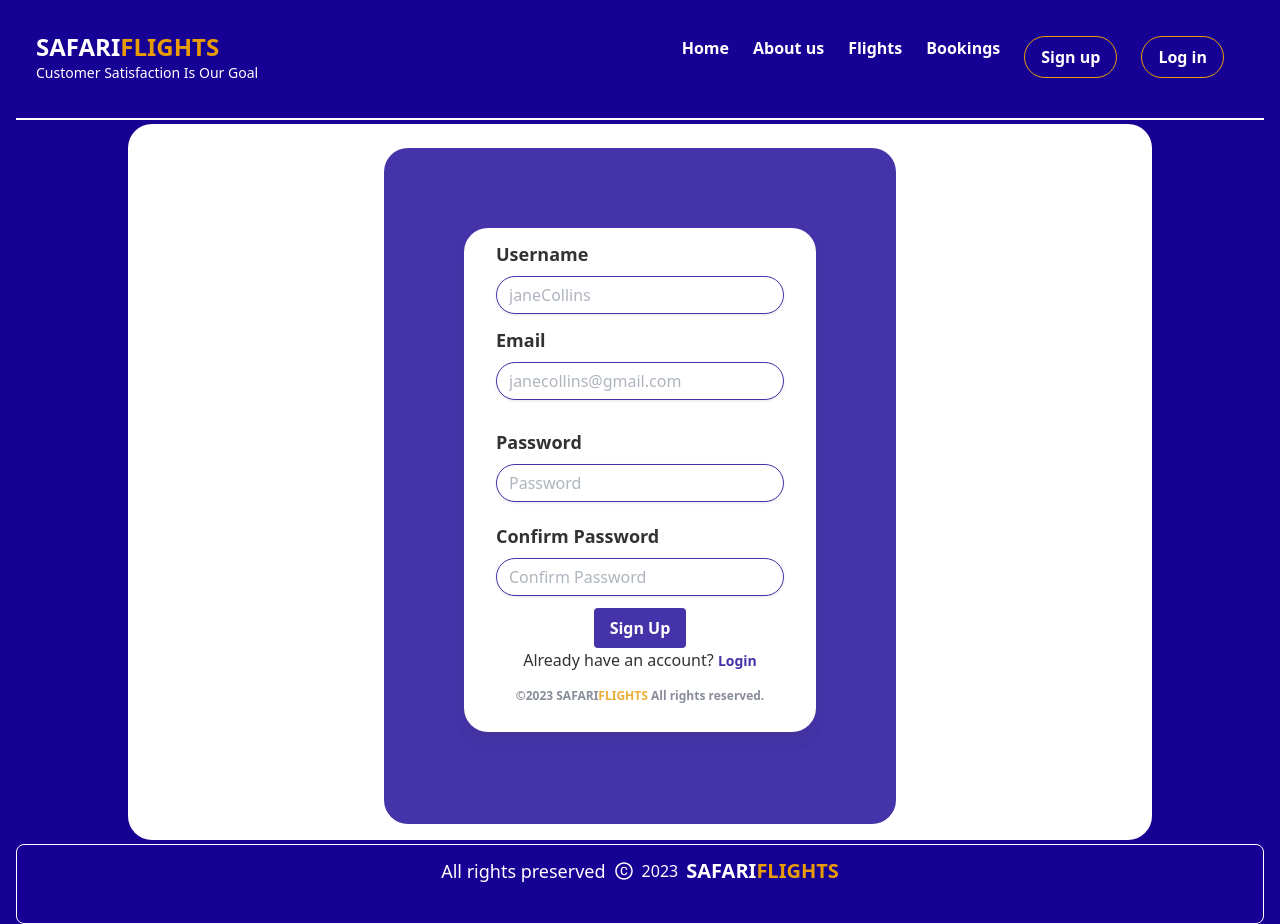
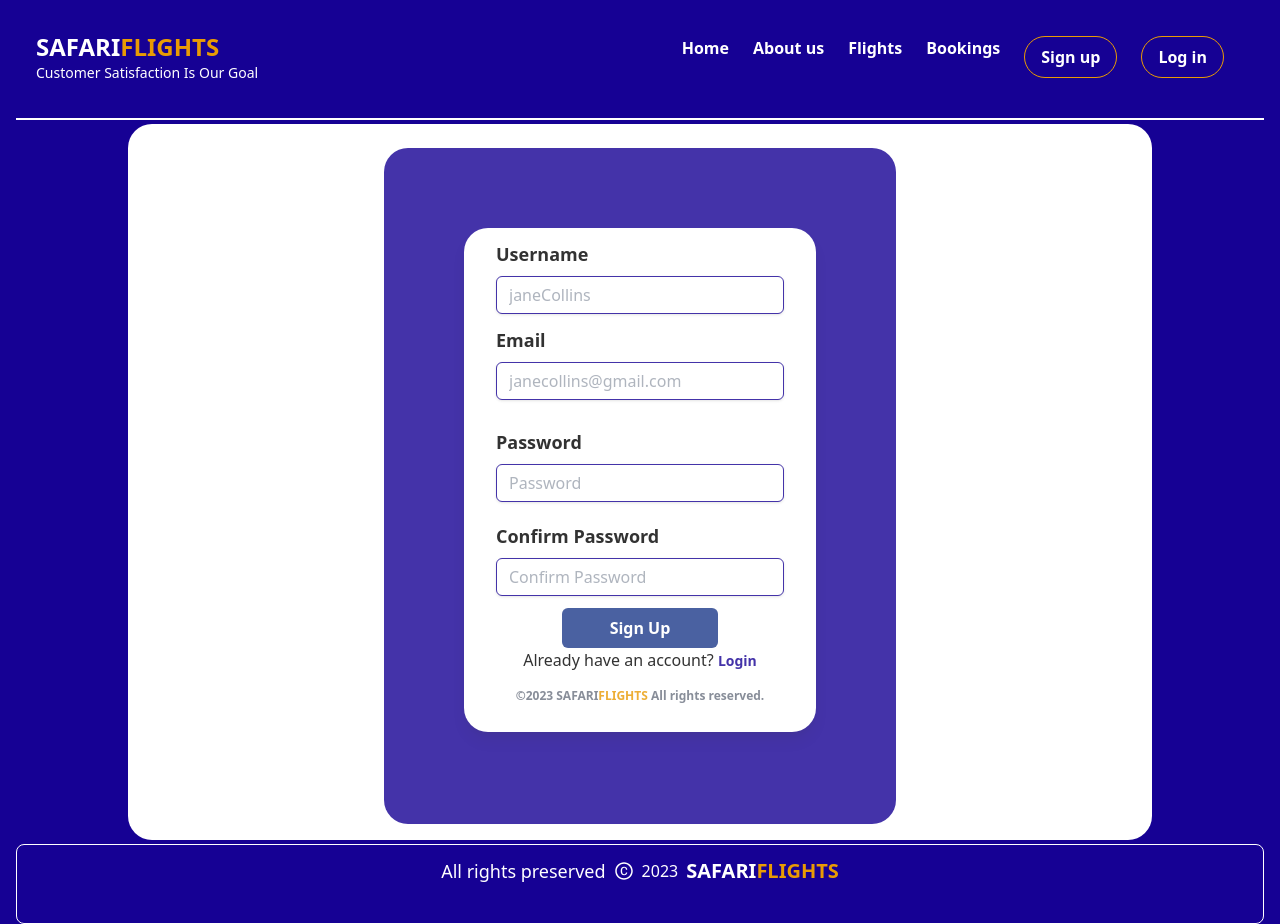
Before and after one commit to DANNJUGUNA/safariflights, a React (Create React App) app in the folder client/: page /signup in a window 1280 px wide. Built offline with nearby package versions, Linux system fonts and the light colour scheme.

Commit message:
update flight login and signup pages

```diff
--- a/client/src/pages/Flight.jsx
+++ b/client/src/pages/Flight.jsx
@@ -44,12 +44,8 @@ function Flight ({ from, destination, departure, duration, cost }) {
             <p className="text-lg font-bold text-green-600">${cost}</p>
             <button className="bg-blue-600 text-white px-4 py-2 rounded-md hover:bg-blue-700">Book Now</button>
           </div>
-
-
         </div>
       </div>
     );
-
-
 }
 export default Flight
--- a/client/src/pages/Login.jsx
+++ b/client/src/pages/Login.jsx
@@ -10,11 +10,11 @@ const Login = () => {
         <form className='bg-white shadow-md rounded-3xl px-8 pt-6 pb-6 mb-4 w-full'>
           <div className="mb-4">
             <label htmlFor="username" className="block text-black text-lg font-bold mb-2">Username</label>
-            <input type="text" className="shadow appearance-none border border-[#160194] outline-none rounded-3xl w-full py-2 px-3 text-black leading-tight focus:outile-none focus:shadow-outline" placeholder='Username' />
+            <input type="text" className="shadow appearance-none border border-[#160194] outline-none rounded-md w-full py-2 px-3 text-black leading-tight focus:outile-none focus:shadow-outline" placeholder='Username' />
           </div>
           <div className="mb-3 mt-4">
             <label htmlFor="password" className="block text-black text-lg font-bold mb-2">Password</label>
-            <input type="password" className="shadow  outline-none appearance-none border border-[#160194] rounded-3xl w-full py-2 px-3 text-black mb-3  focus:outline-none focus:shadow-outline"  placeholder=' password'/>
+            <input type="password" className="shadow  outline-none appearance-none border border-[#160194] rounded-md w-full py-2 px-3 text-black mb-3  focus:outline-none focus:shadow-outline"  placeholder=' password'/>
             {/* <p className="text-red-500 text-xs italic">Please enter your password</p> */}
           </div>
           <div className="flex items-center flex-col">
--- a/client/src/pages/Signup.jsx
+++ b/client/src/pages/Signup.jsx
@@ -1,4 +1,5 @@
 import React from 'react'
+import { Link } from 'react-router-dom'
 
 const Login = () => {
   return (
@@ -7,27 +8,27 @@ const Login = () => {
         <form className='bg-white shadow-lg  rounded-3xl px-8 pt-3 pb-3 mb-3 w-full'>
           <div >
             <label htmlFor="username" className="block text-black text-lg font-bold mb-2">Username</label>
-            <input type="text" className="shadow appearance-none border border-[#160194] rounded-3xl w-full py-2 px-3 text-black mb-3 leading-tight focus:outline-none focus:shadow-outline" placeholder='janeCollins' />
+            <input type="text" className="shadow appearance-none border border-[#160194] rounded-md w-full py-2 px-3 text-black mb-3 leading-tight focus:outline-none focus:shadow-outline" placeholder='janeCollins' />
           </div>
           <div >
             <label htmlFor="email" className="block text-black text-lg font-bold mb-2">Email</label>
-            <input type="email" className="shadow appearance-none border border-[#160194] rounded-3xl w-full py-2 px-3 text-black mb-3 leading-tight focus:outline-none focus:shadow-outline" placeholder='janecollins@gmail.com' />
+            <input type="email" className="shadow appearance-none border border-[#160194] rounded-md w-full py-2 px-3 text-black mb-3 leading-tight focus:outline-none focus:shadow-outline" placeholder='janecollins@gmail.com' />
           </div>
           <div/>
           <div className="mt-4">
             <label htmlFor="password" className="block text-back text-lg font-bold mb-2">Password</label>
-            <input type="password" className="shadow appearance-none border border-[#160194] rounded-3xl w-full py-2 px-3 text-black mb-3 leading-tight focus:outline-none focus:shadow-outline"  placeholder='Password'/>
+            <input type="password" className="shadow appearance-none border border-[#160194] rounded-md w-full py-2 px-3 text-black mb-3 leading-tight focus:outline-none focus:shadow-outline"  placeholder='Password'/>
           </div>
           <div className=" mt-2">
             <label htmlFor="password" className="block text-black text-lg font-bold mb-2">Confirm Password</label>
-            <input type="password" className="shadow appearance-none border border-[#160194] rounded-3xl w-full py-2 px-3 text-black mb-3 leading-tight focus:outline-none focus:shadow-outline" placeholder='Confirm Password' />
+            <input type="password" className="shadow appearance-none border border-[#160194] rounded-md w-full py-2 px-3 text-black mb-3 leading-tight focus:outline-none focus:shadow-outline" placeholder='Confirm Password' />
 
           </div>
           <div className="flex items-center flex-col">
-            <button type="button" className="bg-[#160194] hover:bg-blue-700 text-white font-bold py-2 px-4 rounded focus:outline-none focus:shadow-outline">Sign Up</button>
+            <button type="button" className="bg-blue-900 hover:bg-[#160194] text-white font-bold py-2 px-12 rounded-md focus:outline-none focus:shadow-outline">Sign Up</button>
             <h6>Already have an account? <a href="#" className="inline-block align-baseline font-bold text-sm text-[#160194] hover:text-blue-800">Login</a></h6>
           </div>
-          <p className="font-bold text-center text-gray-500 text-xs mt-1 mb-1 p-3">&copy;2023 SAFARI<span className='text-[#E99B04]'>FLIGHTS</span> All rights reserved.</p>
+          <p className="font-bold text-center text-gray-500 text-xs mt-1 mb-1 p-3">&copy;2023 <Link to="/">SAFARI<span className='text-[#E99B04]'>FLIGHTS</span></Link> All rights reserved.</p>
         </form>
       </div>
     </div>
```
Lines whose indentation alone changed are shown as unchanged.
